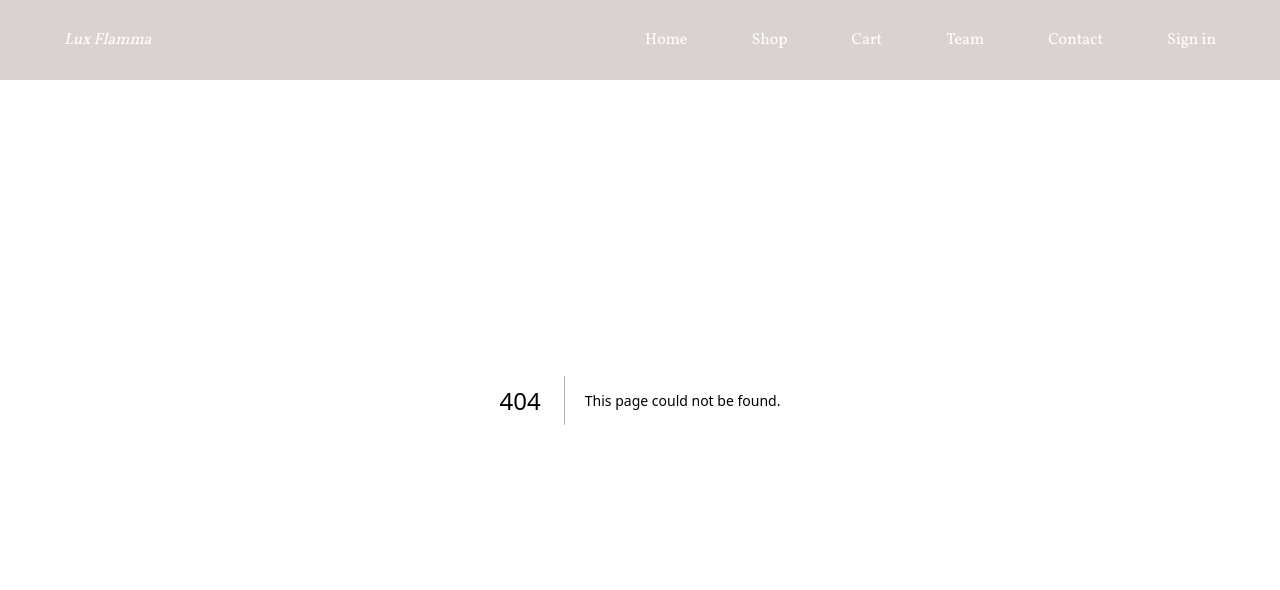
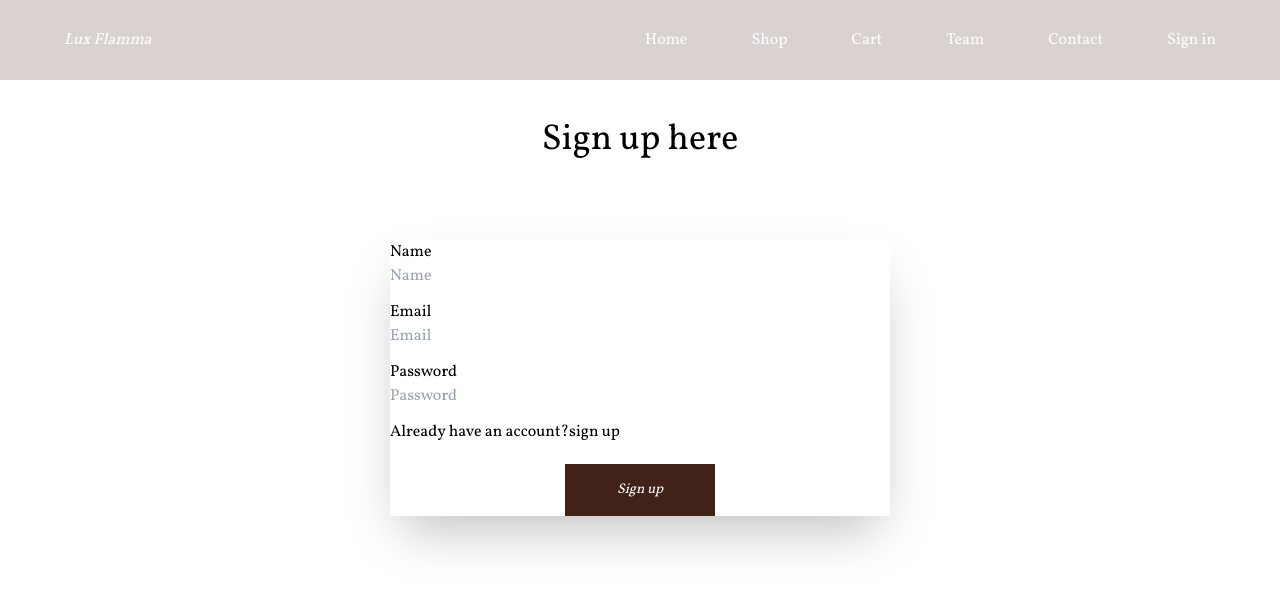
Before and after one commit to shaimazerin46/candle-shop-client-side, a Next.js app: page /register in a window 1280 px wide. Before the commit this address had no page. Shown: the top 590 px of the page. Built offline with nearby package versions, Linux system fonts and the light colour scheme.

Commit message:
login and register page ui design done

```diff
--- a/src/app/candles/[id]/page.jsx
+++ b/src/app/candles/[id]/page.jsx
@@ -12,7 +12,7 @@ import { IoMdStar } from "react-icons/io";
 
 
 
-const page = async({params}) => {
+const DetailPage = async({params}) => {
     const {id} = params;
 
 
@@ -62,4 +62,4 @@ const page = async({params}) => {
     );
 };
 
-export default page;
+export default DetailPage;
--- /dev/null
+++ b/src/app/login/page.jsx
@@ -0,0 +1,32 @@
+import Button from '@/components/Button';
+import Headline from '@/components/Headline';
+import Link from 'next/link';
+import React from 'react';
+
+const LoginPage = () => {
+    return (
+        <div className="mt-10">
+            <Headline text={"Sign in here"}></Headline>
+             <div className="card bg-base-100 w-[500px] shrink-0 shadow-2xl mx-auto ">
+      <div className="card-body">
+        <fieldset className="fieldset">
+
+          <label className="label text-[16px]">Email</label>
+          <input type="email" className="input w-full mb-3" placeholder="Email" />
+          <label className="label text-[16px]">Password</label>
+          <input type="password" className="input w-full mb-3" placeholder="Password" />
+          <div className="flex justify-between">
+            <p><a className="link link-hover">Forgot password?</a></p>
+            <p className="text-right">Don't have an account?<Link href="/register" className="link link-hover">sign in</Link></p>
+          </div>
+         <div className="flex justify-center mx-auto mt-5">
+            <Button text={"Sign in"}></Button>
+         </div>
+        </fieldset>
+      </div>
+    </div>
+        </div>
+    );
+};
+
+export default LoginPage;
--- /dev/null
+++ b/src/app/register/page.jsx
@@ -0,0 +1,33 @@
+import Button from "@/components/Button";
+import Headline from "@/components/Headline";
+import Link from "next/link";
+
+
+const RegisterPage = () => {
+    return (
+        <div className="mt-10">
+            <Headline text={"Sign up here"}></Headline>
+             <div className="card bg-base-100 w-[500px] shrink-0 shadow-2xl mx-auto ">
+      <div className="card-body">
+        <fieldset className="fieldset">
+             <label className="label text-[16px]">Name</label>
+          <input type="text" className="input w-full mb-3" placeholder="Name" />
+          <label className="label text-[16px]">Email</label>
+          <input type="email" className="input w-full mb-3" placeholder="Email" />
+          <label className="label text-[16px]">Password</label>
+          <input type="password" className="input w-full mb-3" placeholder="Password" />
+          <div className="flex justify-between">
+
+            <p className="text-right">Already have an account?<Link href="/login" className="link link-hover">sign up</Link></p>
+          </div>
+         <div className="flex justify-center mx-auto mt-5">
+            <Button text={"Sign up"}></Button>
+         </div>
+        </fieldset>
+      </div>
+    </div>
+        </div>
+    );
+};
+
+export default RegisterPage;
--- a/src/app/shop/page.jsx
+++ b/src/app/shop/page.jsx
@@ -4,7 +4,7 @@ import IteamCards from '../components/cards/IteamCards';
 import shop from '@/../public/images/shop.jpg'
 import Headline from '@/components/Headline';
 
-const page = async () => {
+const ShopPage = async () => {
 
     const itemCollections = dbConnect(collectionNameObj.itemCollections)
     const data = await itemCollections.find().toArray()
@@ -40,4 +40,4 @@ const page = async () => {
     );
 };
 
-export default page;
+export default ShopPage;
--- a/src/components/Navbar.jsx
+++ b/src/components/Navbar.jsx
@@ -19,7 +19,7 @@ const Navbar = () => {
             <li><Link href='/'>Cart</Link></li>
             <li><Link href='/'>Team</Link></li>
             <li><Link href='/'>Contact</Link></li>
-            <li><Link href='/'>Sign in</Link></li>
+            <li><Link href='/login'>Sign in</Link></li>
 
 
 
```
